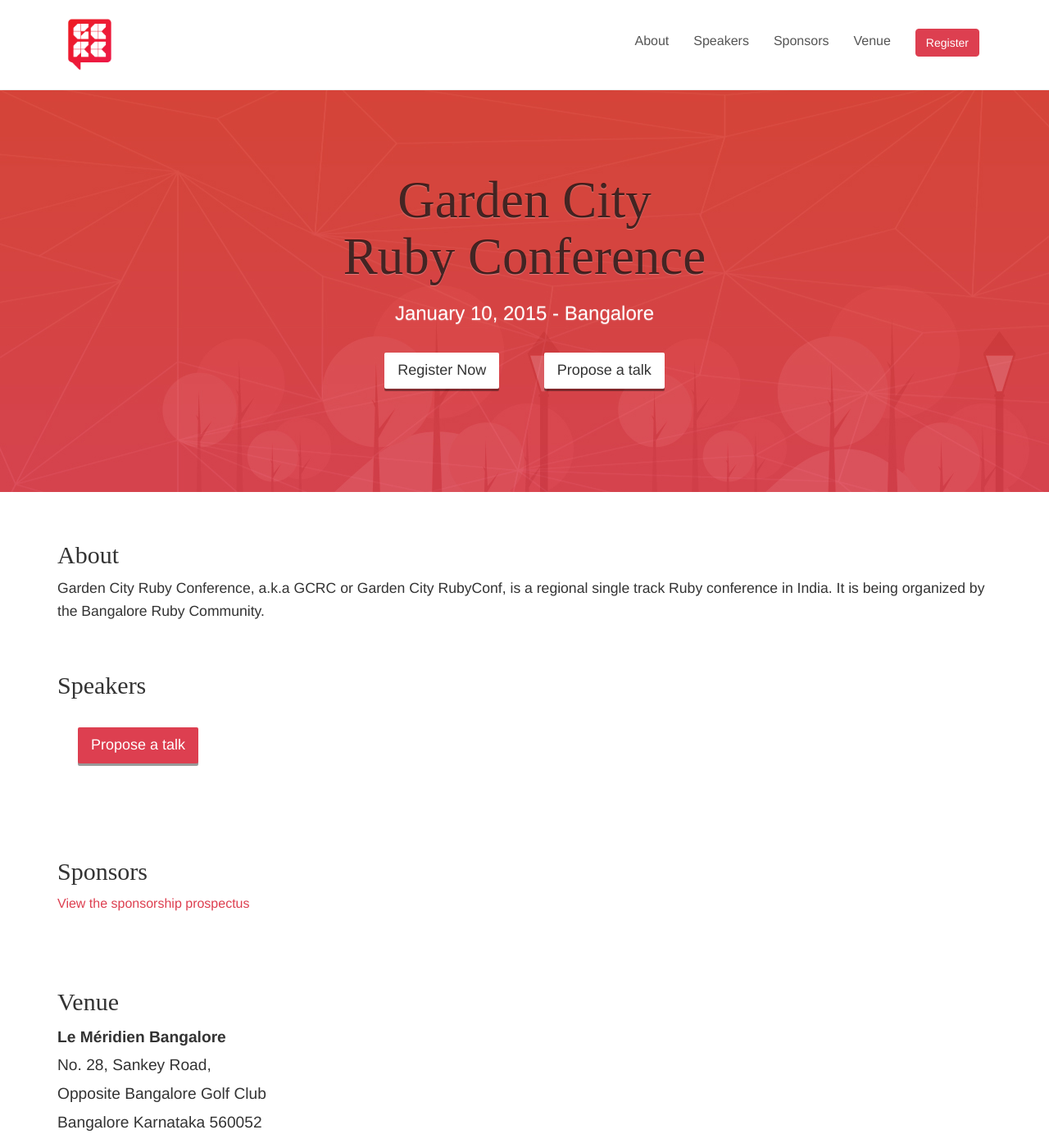
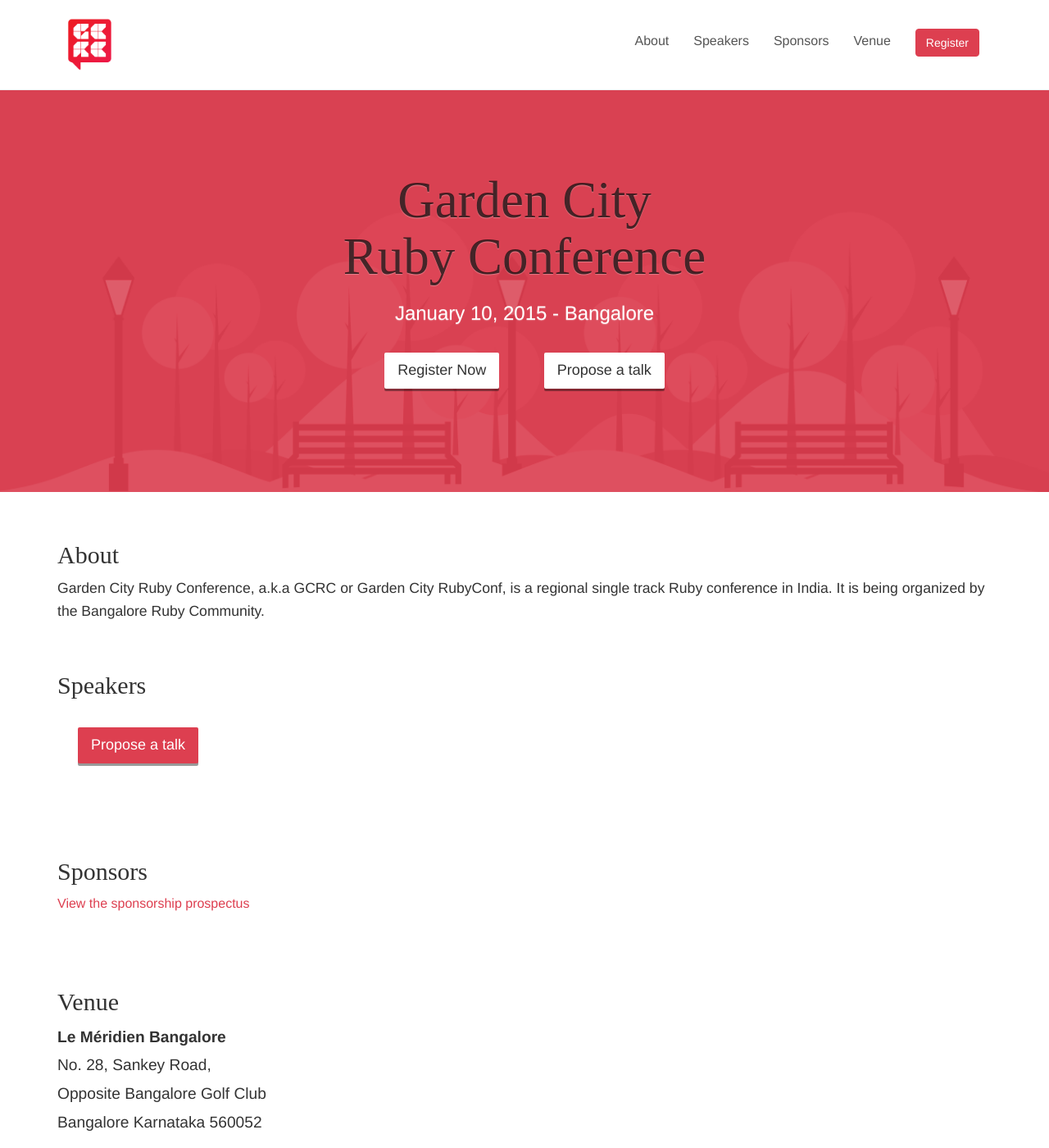
Before and after one commit to GardenCityRuby/GCRC2015, a Jekyll site: the page built from index.html, in a window 1280 px wide and 1400 px high. Shown: the whole window at 82% size. Built offline with Jekyll 4.4.1, drawn with Linux system fonts in a browser that asks for light colours.

Commit message:
Adjust hero image to work fine at different sizes

```diff
--- a/css/styles.scss
+++ b/css/styles.scss
@@ -70,12 +70,13 @@
   margin-top: 100px;
 
   .jumbotron {
-    background: url('../images/bg_hero.jpg');
+    background: url('../images/park.png') no-repeat;
     min-height:500px;
     text-align: center;
-    background-color: $brand-primary;
+    background-color: #d94152;
     padding-top: 90px;
-    padding-bottom: 90px;
+    background-position: bottom;
+    background-size: contain;
   }
 
   h1, h2 {
```
Also changed, not shown: images/park.png (added).
